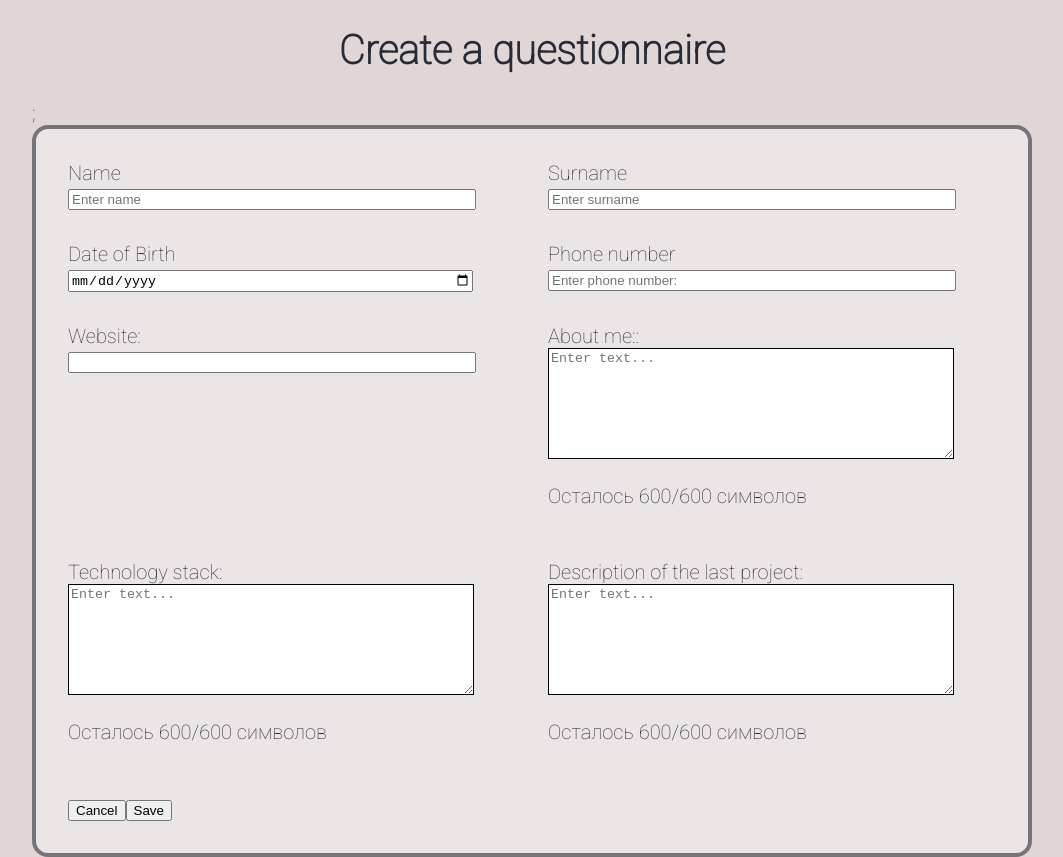
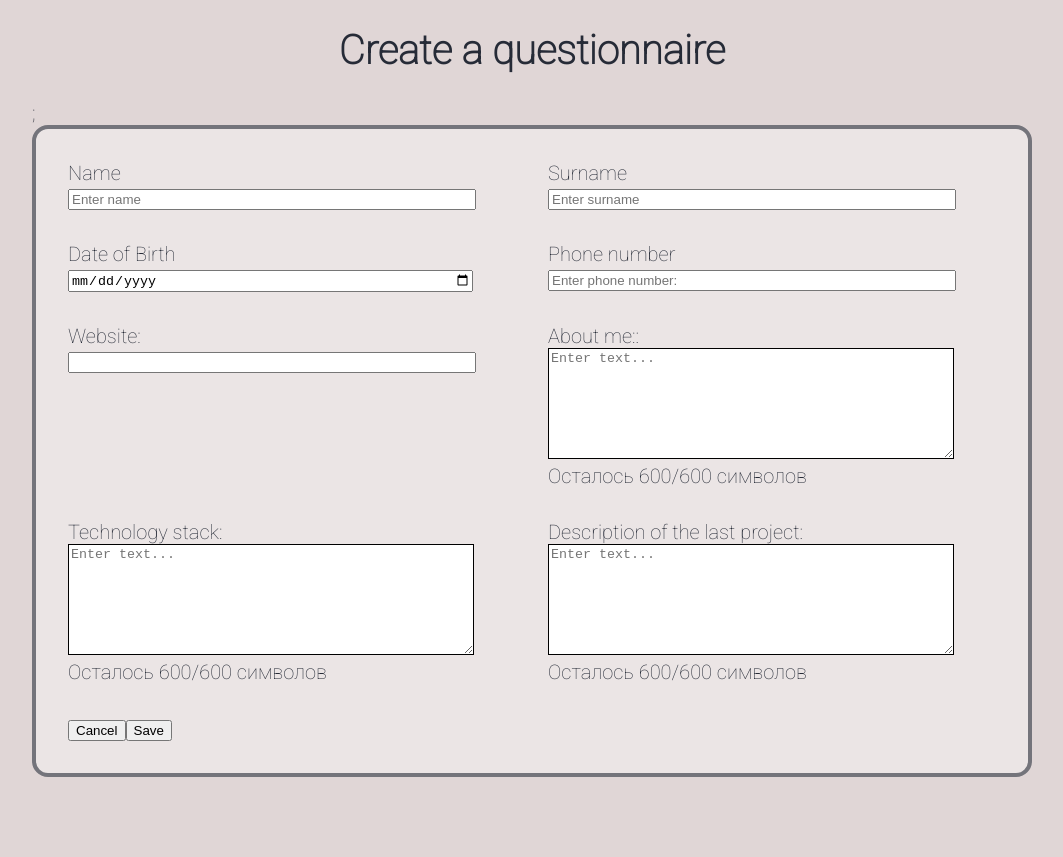
Before and after one commit to shevvss/andersen-question, a React (Create React App) app: page / in a window 1280 px wide. Shown: the whole page, without its empty margins (108-1171 px from the left). After the commit the page ends 800 px from the top, so only its background shows below. Built offline with nearby package versions, Linux system fonts and the light colour scheme.

Commit message:
styled the questionnaire

```diff
--- a/src/Questionnaire/Form.js
+++ b/src/Questionnaire/Form.js
@@ -176,9 +176,9 @@ class Form extends React.Component {
       );
     } else {
       return (
-        <>
+        <div className={styles.container}>
           <ShowQuestionnaire user={this.state} />
-        </>
+        </div>
       );
     }
   }
--- a/src/Questionnaire/ShowQuestionnaire.js
+++ b/src/Questionnaire/ShowQuestionnaire.js
@@ -1,4 +1,5 @@
 import React from 'react';
+import stylesShow from './StylesShow.module.css';
 
 class ShowQuestionnaire extends React.Component {
   render() {
@@ -13,8 +14,9 @@ class ShowQuestionnaire extends React.Component {
       description,
     } = this.props.user;
     return (
-      <>
-        <h1>
+      <div className={stylesShow.container}>
+        <h1 className={stylesShow.header}>
+          {' '}
           {firstName} {surname}
         </h1>
         <p>Date of Birth: {birthday}</p>
@@ -23,7 +25,7 @@ class ShowQuestionnaire extends React.Component {
         <p>About me: {personality}</p>
         <p>Technology stack: {stack}</p>
         <p>Description of the last project: {description}</p>
-      </>
+      </div>
     );
   }
 }
--- a/src/Questionnaire/StylesShow.module.css
+++ b/src/Questionnaire/StylesShow.module.css
@@ -15,27 +15,13 @@ body {
   text-align: center;
 }
 
-form {
+p {
   box-sizing: border-box;
   padding: 2rem;
   border-radius: 1rem;
   background-color: hsl(0, 12%, 91%);
-  border: 4px solid hsl(240, 3%, 47%);
+  border: 4px solid hsl(0, 0%, 75%);
   display: grid;
   grid-template-columns: 1fr 1fr;
   gap: 2rem;
 }
-
-textarea {
-  border: 1px solid;
-  width: 400px;
-}
-
-input {
-  width: 400px;
-}
-
-.container {
-  max-width: 1000px;
-  margin: auto;
-}
--- a/src/Questionnaire/TextareaWithLabel.js
+++ b/src/Questionnaire/TextareaWithLabel.js
@@ -45,9 +45,9 @@ class TextareaWithLabel extends React.Component {
           onChange={this.handleChange}
           maxLength={maxLength}
         ></textarea>
-        <p>
+        <div>
           Осталось {maxLength - this.state.count}/{maxLength} символов
-        </p>
+        </div>
       </div>
     );
   }
```
